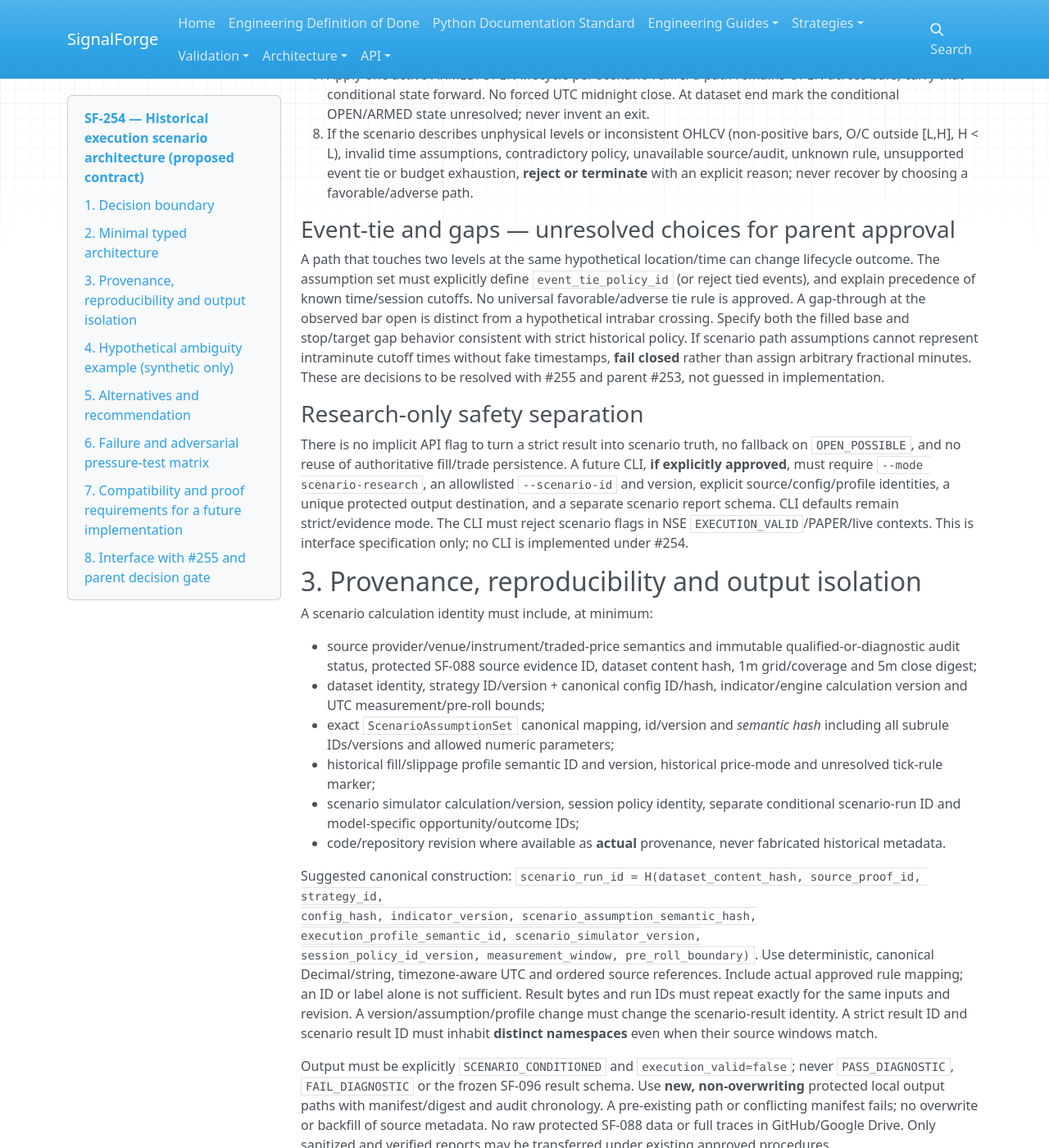
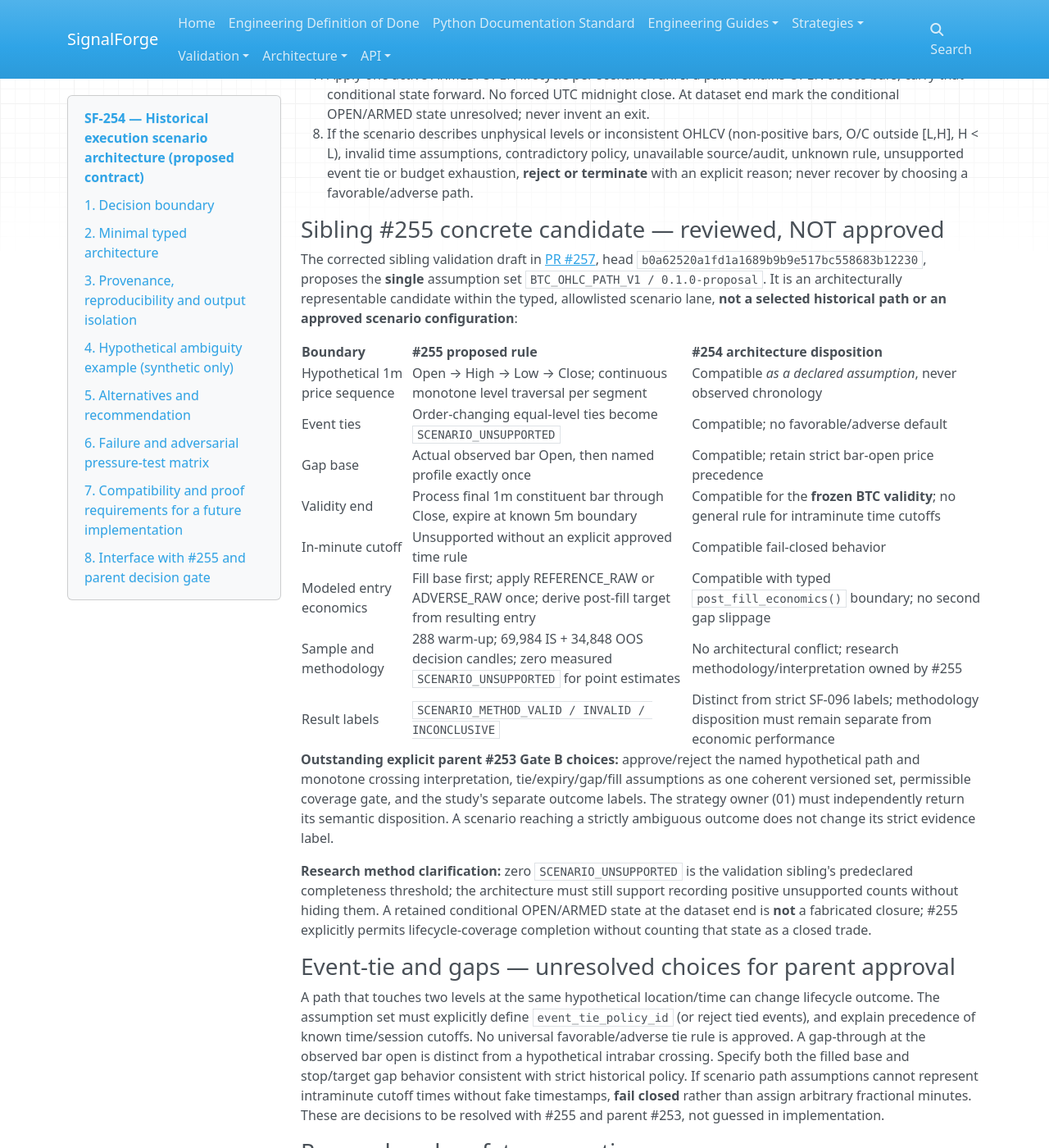
Before and after one commit to harishkamathuk/signalforge, an MkDocs documentation site: the page built from docs/architecture/execution-scenario-modelling-contract-proposal.md, in a window 1280 px wide and 1400 px high, scrolled down 3017 px. Shown: the whole window at 82% size. Built offline with MkDocs 1.6.1, drawn with Linux system fonts in a browser that asks for light colours; nearby versions of some CDN libraries.

Commit message:
docs(sf-254): reconcile concrete SF-255 scenario candidate without approving it

```diff
--- a/docs/architecture/execution-scenario-modelling-contract-proposal.md
+++ b/docs/architecture/execution-scenario-modelling-contract-proposal.md
@@ -133,6 +133,40 @@ allowlisted, versioned set of known assumptions, **not a strategy DSL**.
    contradictory policy, unavailable source/audit, unknown rule, unsupported
    event tie or budget exhaustion, **reject or terminate** with an explicit
    reason; never recover by choosing a favorable/adverse path.
+
+### Sibling #255 concrete candidate — reviewed, NOT approved
+
+The corrected sibling validation draft in [PR #257](https://github.com/harishkamathuk/signalforge/pull/257),
+head `b0a62520a1fd1a1689b9b9e517bc558683b12230`, proposes the
+**single** assumption set `BTC_OHLC_PATH_V1 / 0.1.0-proposal`.
+It is an architecturally representable candidate within the typed,
+allowlisted scenario lane, **not a selected historical path or an approved
+scenario configuration**:
+
+| Boundary | #255 proposed rule | #254 architecture disposition |
+|---|---|---|
+| Hypothetical 1m price sequence | Open → High → Low → Close; continuous monotone level traversal per segment | Compatible *as a declared assumption*, never observed chronology |
+| Event ties | Order-changing equal-level ties become `SCENARIO_UNSUPPORTED` | Compatible; no favorable/adverse default |
+| Gap base | Actual observed bar Open, then named profile exactly once | Compatible; retain strict bar-open price precedence |
+| Validity end | Process final 1m constituent bar through Close, expire at known 5m boundary | Compatible for the **frozen BTC validity**; no general rule for intraminute time cutoffs |
+| In-minute cutoff | Unsupported without an explicit approved time rule | Compatible fail-closed behavior |
+| Modeled entry economics | Fill base first; apply REFERENCE_RAW or ADVERSE_RAW once; derive post-fill target from resulting entry | Compatible with typed `post_fill_economics()` boundary; no second gap slippage |
+| Sample and methodology | 288 warm-up; 69,984 IS + 34,848 OOS decision candles; zero measured `SCENARIO_UNSUPPORTED` for point estimates | No architectural conflict; research methodology/interpretation owned by #255 |
+| Result labels | `SCENARIO_METHOD_VALID / INVALID / INCONCLUSIVE` | Distinct from strict SF-096 labels; methodology disposition must remain separate from economic performance |
+
+**Outstanding explicit parent #253 Gate B choices:** approve/reject the named
+hypothetical path and monotone crossing interpretation, tie/expiry/gap/fill
+assumptions as one coherent versioned set, permissible coverage gate, and
+the study's separate outcome labels. The strategy owner (01) must
+independently return its semantic disposition. A scenario reaching a
+strictly ambiguous outcome does not change its strict evidence label.
+
+**Research method clarification:** zero `SCENARIO_UNSUPPORTED` is the
+validation sibling's predeclared completeness threshold; the architecture
+must still support recording positive unsupported counts without hiding them.
+A retained conditional OPEN/ARMED state at the dataset end is **not** a
+fabricated closure; #255 explicitly permits lifecycle-coverage completion
+without counting that state as a closed trade.
 
 ### Event-tie and gaps — unresolved choices for parent approval
 
```
